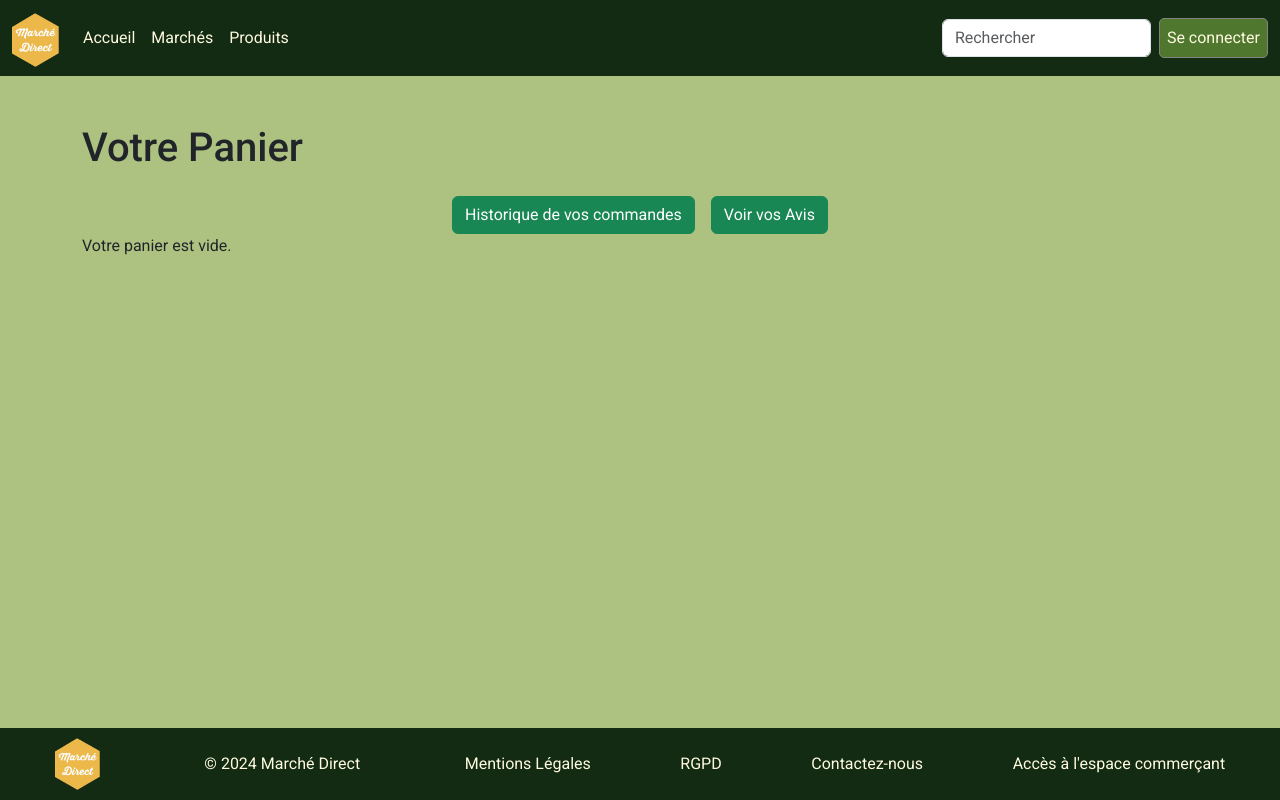
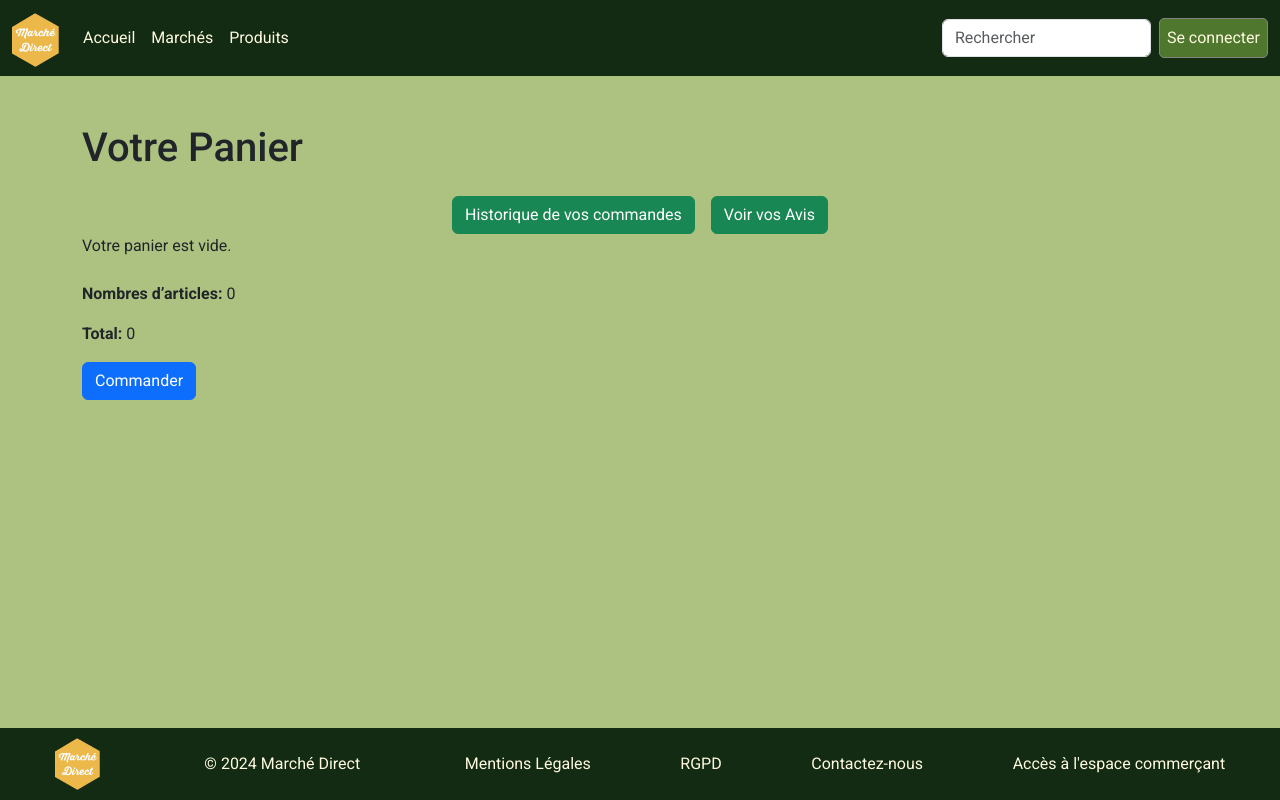
Before and after one commit to SirAdaz/ProjetMarcheDirectAngular, an Angular app: page /user-cart in a window 1280 px wide. Built offline with nearby package versions, Linux system fonts and the light colour scheme.

Commit message:
🔨 Ajout NbArticles, Total& BtnCommand dans page Panier

```diff
--- a/src/app/pages/user-cart/user-cart.component.html
+++ b/src/app/pages/user-cart/user-cart.component.html
@@ -13,10 +13,16 @@
       <div *ngFor="let item of cartItems" class="cart-item">
         <img [src]="item.imageUrl" alt="{{ item.productName }}" class="img-fluid" width="100">
         <p>{{ item.productName }} (x{{ item.quantity }})</p>
-        <p>Prix: {{ item.price | currency }}</p>
+        <p>Prix: {{ item.price }}</p>
       </div>
       <button class="btn btn-danger mt-4" (click)="clearCart()">Vider le panier</button>
     </div>
+    <!-- Bloc pour le récapitulatif du panier -->
+  <div class="cart-summary mt-4">
+    <p><strong>Nombres d’articles:</strong> {{ getTotalItems() }}</p>
+    <p><strong>Total:</strong> {{ getTotalPrice() }}</p>
+    <button class="btn btn-primary">Commander</button>
+  </div>
     <ng-template #emptyCart>
       <p>Votre panier est vide.</p>
     </ng-template>
--- a/src/app/pages/user-cart/user-cart.component.ts
+++ b/src/app/pages/user-cart/user-cart.component.ts
@@ -22,6 +22,16 @@ export class UserCartComponent implements OnInit {
       this.cartItems = items;
     });
   }
+  getTotalItems(): number {
+    // Calcul du nombre total de produits dans le panier
+    return this.cartItems.reduce((total, item) => total + item.quantity, 0);
+  }
+
+  getTotalPrice(): number {
+    // Calcul du prix total des produits dans le panier
+    return this.cartItems.reduce((total, item) => total + (item.price * item.quantity), 0);
+  }
+
 
   clearCart(): void {
     // Suppression des produits du panier
```
